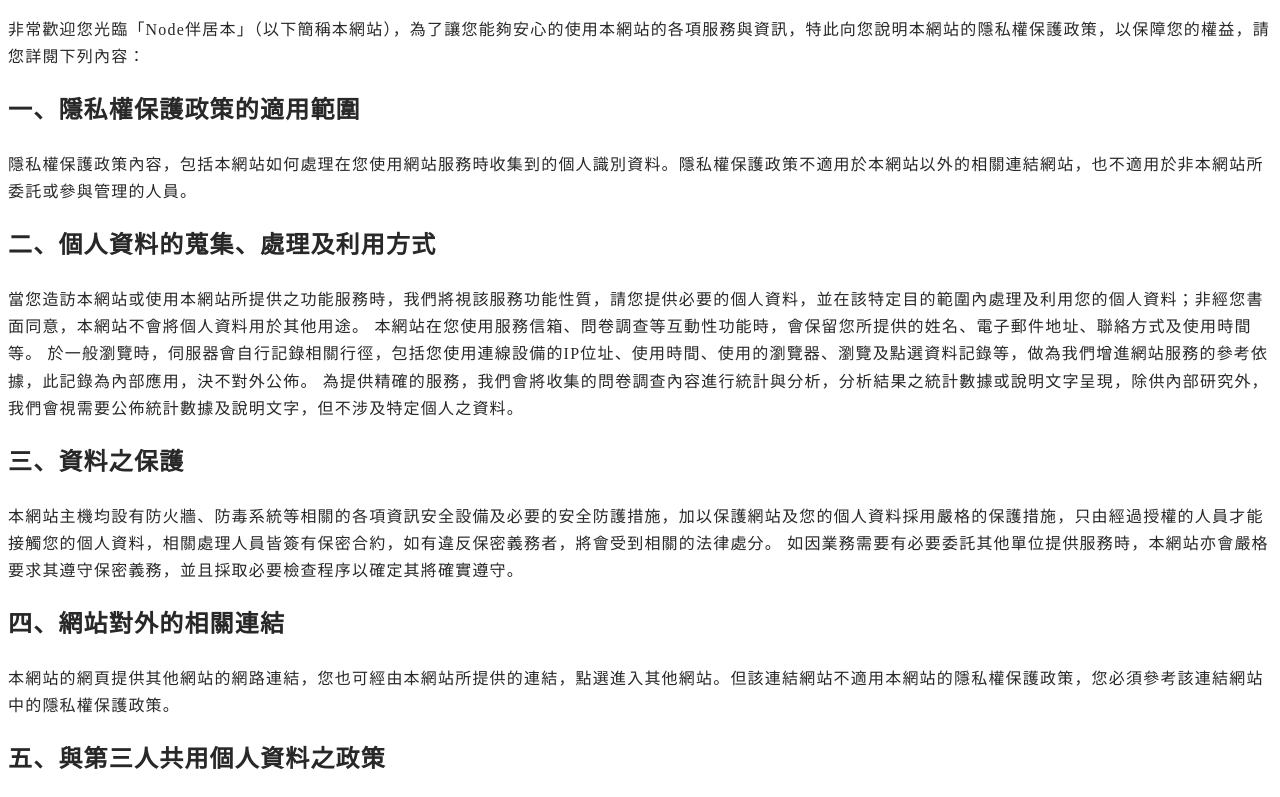
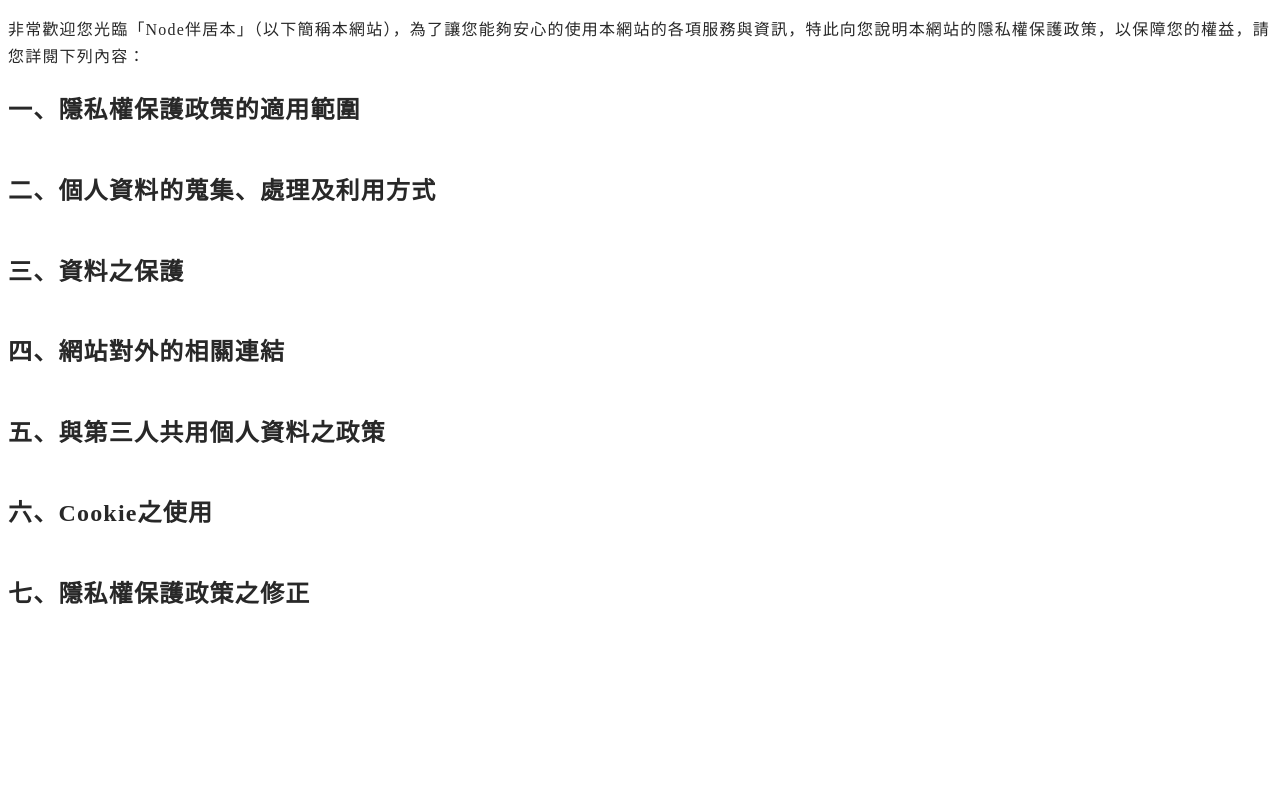
Before and after one commit to Node-us/privacy-policy, a plain HTML site: page web.zh-Hant.html in a window 1280 px wide. Shown: the top 797 px of the page. Drawn offline with Linux system fonts and the light colour scheme.

Commit message:
GitLab 26969153

```diff
--- /dev/null
+++ b/static/script.js
@@ -0,0 +1,70 @@
+window.addEventListener('load', function () {
+  var titles = document.querySelectorAll('h2')
+  titles.forEach(function (title) {
+    title.addEventListener('click', function () {
+      toggleParagraph(title)
+    })
+
+    toggleParagraph(title)
+
+  })
+})
+
+function toggleParagraph(title) {
+  var paragraph = title.nextElementSibling
+  while(paragraph && paragraph.tagName === 'P') {
+    var collapsed = paragraph.getAttribute('data-collapsed')
+    if (collapsed === 'true') {
+      expandSection(paragraph)
+    } else {
+      collapseSection(paragraph)
+    }
+    paragraph = paragraph.nextElementSibling
+  }
+}
+
+function collapseSection(element) {
+  // get the height of the element's inner content, regardless of its actual size
+  var sectionHeight = element.scrollHeight
+
+  // temporarily disable all css transitions
+  var elementTransition = element.style.transition
+  element.style.transition = ''
+
+  // on the next frame (as soon as the previous style change has taken effect),
+  // explicitly set the element's height to its current pixel height, so we
+  // aren't transitioning out of 'auto'
+  requestAnimationFrame(function () {
+    element.style.height = sectionHeight + 'px'
+    element.style.transition = elementTransition
+
+    // on the next frame (as soon as the previous style change has taken effect),
+    // have the element transition to height: 0
+    requestAnimationFrame(function () {
+      element.style.height = 0 + 'px'
+    })
+  })
+
+  // mark the section as "currently collapsed"
+  element.setAttribute('data-collapsed', 'true')
+}
+
+function expandSection(element) {
+  // get the height of the element's inner content, regardless of its actual size
+  var sectionHeight = element.scrollHeight
+
+  // have the element transition to the height of its inner content
+  element.style.height = sectionHeight + 'px'
+
+  // when the next css transition finishes (which should be the one we just triggered)
+  element.addEventListener('transitionend', function (e) {
+    // remove this event listener so it only gets triggered once
+    element.removeEventListener('transitionend', arguments.callee)
+
+    // remove "height" from the element's inline styles, so it can return to its initial value
+    element.style.height = null
+  })
+
+  // mark the section as "currently not collapsed"
+  element.setAttribute('data-collapsed', 'false')
+}
--- a/static/style.css
+++ b/static/style.css
@@ -2,4 +2,14 @@
   letter-spacing: 1.2px;
   line-height: 1.7;
   color: #282828;
+  box-sizing: border-box;
 }
+
+p {
+  overflow: hidden;
+  transition: height 0.3s ease-out;
+}
+
+p[data-collapsed="true"] {
+  margin: 0;
+}
--- a/web.zh-Hant.html
+++ b/web.zh-Hant.html
@@ -1,4 +1,4 @@
-<!DOCTYPE html><html lang="en"><head><meta charset="UTF-8"/><meta name="viewport" content="width=device-width, initial-scale=1.0"/><meta http-equiv="X-UA-Compatible" content="ie=edge"/><title>Privacy Policy | 隱私權政策</title><link rel="stylesheet" href="./static/style.css"/></head><body><div><p>非常歡迎您光臨「Node伴居本」（以下簡稱本網站），為了讓您能夠安心的使用本網站的各項服務與資訊，特此向您說明本網站的隱私權保護政策，以保障您的權益，請您詳閱下列內容：</p>
+<!DOCTYPE html><html lang="en"><head><meta charset="UTF-8"/><meta name="viewport" content="width=device-width, initial-scale=1.0"/><meta http-equiv="X-UA-Compatible" content="ie=edge"/><title>Privacy Policy | 隱私權政策</title><link rel="stylesheet" href="./static/style.css"/><script type="application/javascript" src="./static/script.js"></script></head><body><div><p>非常歡迎您光臨「Node伴居本」（以下簡稱本網站），為了讓您能夠安心的使用本網站的各項服務與資訊，特此向您說明本網站的隱私權保護政策，以保障您的權益，請您詳閱下列內容：</p>
 <h2 id="">一、隱私權保護政策的適用範圍</h2>
 <p>隱私權保護政策內容，包括本網站如何處理在您使用網站服務時收集到的個人識別資料。隱私權保護政策不適用於本網站以外的相關連結網站，也不適用於非本網站所委託或參與管理的人員。</p>
 <h2 id="-1">二、個人資料的蒐集、處理及利用方式</h2>
@@ -24,4 +24,4 @@
 <h2 id="cookie">六、Cookie之使用</h2>
 <p>為了提供您最佳的服務，本網站會在您的電腦中放置並取用我們的Cookie，若您不願接受Cookie的寫入，您可在您使用的瀏覽器功能項中設定隱私權等級為高，即可拒絕Cookie的寫入，但可能會導至網站某些功能無法正常執行 。</p>
 <h2 id="-5">七、隱私權保護政策之修正</h2>
-<p>本網站隱私權保護政策將因應需求隨時進行修正，修正後的條款將刊登於網站上。</p></div></body></html>
+<p>本網站隱私權保護政策將因應需求隨時進行修正，修正後的條款將刊登於網站上。</p></div><script src="src"></script></body></html>
```
Also changed, not shown: app.zh-Hant.html (+2 -2 lines), template.zh-Hant.html (+2 -2 lines).
